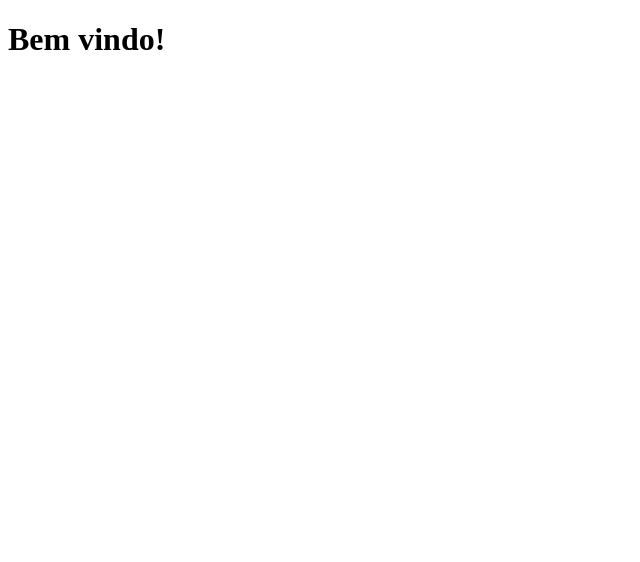
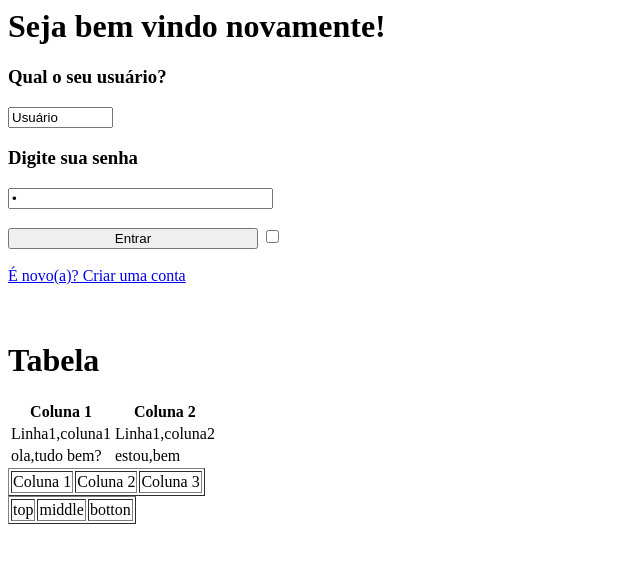
Before and after one commit to isadoralamasberton/Site, a plain HTML site: page index.html in a window 1280 px wide. Shown: the whole page, without its empty margins (0-640 px from the left). Drawn offline with Linux system fonts and the light colour scheme.

Commit message:
Add files via upload

```diff
--- a/index.html
+++ b/index.html
@@ -1,12 +1,53 @@
+<html>
     <!DOCTYPE html>
     <html lang="en">
     <head>
         <meta charset="UTF-8">
         <meta http-equiv="X-UA-Compatible" content="IE=edge">
         <meta name="viewport" content="width=device-width, initial-scale=1.0">
-    <title>Site Atividade GitHub</title>
+        <title>Atividade FE 01/06/23</title>
     </head>
     <body>
-    <h1>Bem vindo!</h1>
+        <p><h1>Seja bem vindo novamente!</h1></p>
+        <p><h3>Qual o seu usuário?</h3></p>
+        <input type="text" name="txtname" size="10" value="Usuário"/>
+        <p><h3>Digite sua senha</h3></p>
+        <input type="password" name="txtsenha" size="30" value="6"/>
+        <br> <br>
+        <button type="button" style="width: 250px;">Entrar</button> <input type="checkbox" id="chklinguagemHtml" name="chklinguagens"/>
+        <br><br>
+        <a href="Página.html">É novo(a)? Criar uma conta</a>
+        <br><br><br>
+        <h1>Tabela</h1>
+        <table>
+            <tr>
+                <th>Coluna 1</th>
+                <th>Coluna 2</th>
+            </tr>
+            <tr>
+                <td>Linha1,coluna1</td>
+                <td>Linha1,coluna2</td>
+            </tr>
+            <tr>
+                <td>ola,tudo bem?</td>
+                <td>estou,bem</td>
+            </tr>
+        </table>
+
+        <table border="1">
+            <tr>
+                <td align="center">Coluna 1</td>
+                <td align="left">Coluna 2</td>
+                <td align="right">Coluna 3</td>
+            </tr>
+        </table>
+
+        <table border="1">
+            <tr>
+                <td valign"top">top</td>
+                <td valign"middle">middle</td>
+                <td valign"botton">botton</td>
+            </tr>
+        </table>
     </body>
 </html>
```
Also changed, not shown: Página.html (added, +19 -0 lines). Lines whose indentation alone changed are shown as unchanged.
